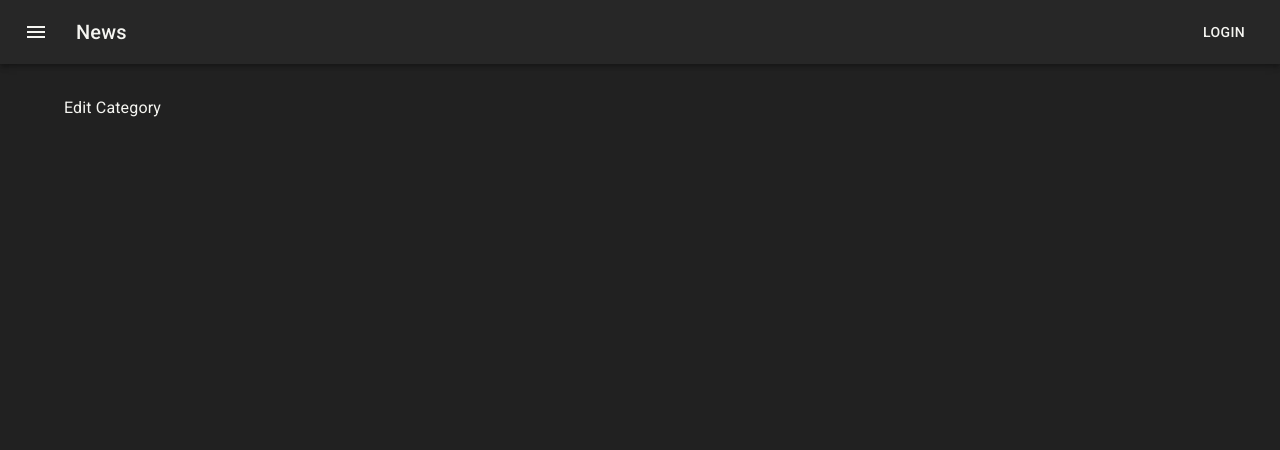
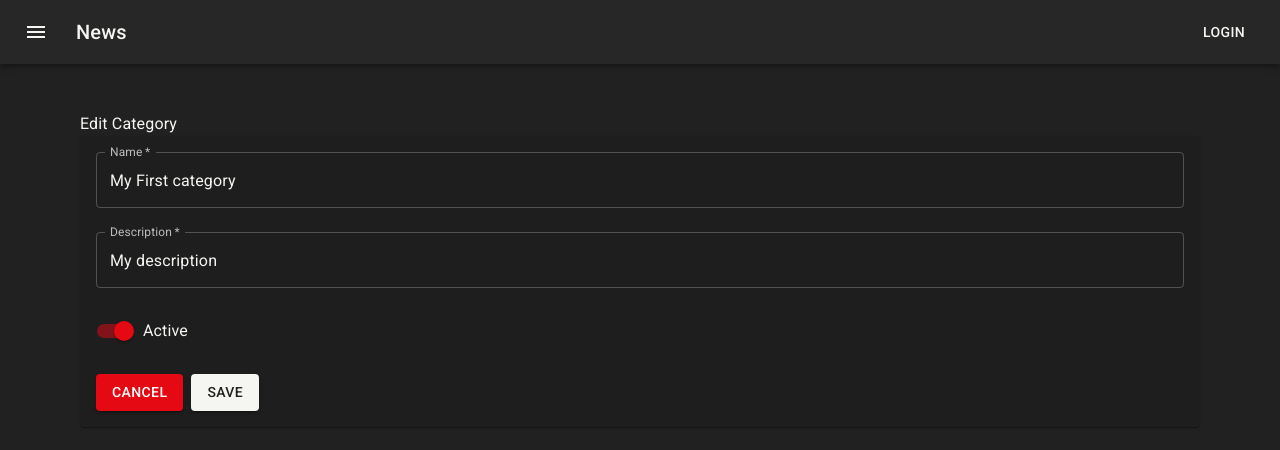
Before and after one commit to jeanmrtns/codeflix-admin, a React (Vite) app: page /categories/edit/one-id in a window 1280 px wide. Shown: the top 450 px of the page. Built offline with nearby package versions, Linux system fonts and the light colour scheme.

Commit message:
feature: create edit category page

```diff
--- a/src/features/categories/CategoryList.tsx
+++ b/src/features/categories/CategoryList.tsx
@@ -6,9 +6,22 @@ import {
   DataGrid,
   GridColDef,
   GridDeleteIcon,
+  GridRenderCellParams,
   GridToolbar,
 } from "@mui/x-data-grid"
 import { format } from "date-fns"
+import { Link } from "react-router-dom"
+
+function renderNameCell(row: GridRenderCellParams) {
+  return (
+    <Link
+      style={{ textDecoration: "none" }}
+      to={`/categories/edit/${row.row.id}`}
+    >
+      <Typography color="primary">{row.value}</Typography>
+    </Link>
+  )
+}
 
 function renderActiveCell(isActive: boolean) {
   return (
@@ -18,9 +31,9 @@ function renderActiveCell(isActive: boolean) {
   )
 }
 
-function renderCreatedDate(date: Date) {
+function renderCreatedDate(date: string) {
   return (
-    <time dateTime={date.toDateString()}>
+    <time dateTime={new Date(date).toDateString()}>
       {format(new Date(date), "MM/d/yyyy")}
     </time>
   )
@@ -48,6 +61,7 @@ const columns: GridColDef[] = [
     headerName: "Name",
     flex: 1,
     type: "string",
+    renderCell: renderNameCell,
   },
   {
     field: "is_active",
@@ -60,7 +74,7 @@ const columns: GridColDef[] = [
     field: "created_at",
     headerName: "Created At",
     flex: 1,
-    type: "dateTime",
+    type: "string",
     renderCell: (row) => renderCreatedDate(row.value),
   },
   {
--- a/src/features/categories/EditCategory.tsx
+++ b/src/features/categories/EditCategory.tsx
@@ -1,9 +1,84 @@
-import { Box, Typography } from "@mui/material"
+import {
+  Box,
+  Button,
+  ButtonGroup,
+  FormControl,
+  FormControlLabel,
+  Grid,
+  Paper,
+  Switch,
+  TextField,
+  Typography,
+} from "@mui/material"
+import { useParams } from "react-router-dom"
+import { useAppSelector } from "../../app/hooks"
+import { selectCategoryById } from "./categorySlice"
 
 export function EditCategory() {
+  const params = useParams()
+  const id = params.id || ""
+
+  const category = useAppSelector((state) => selectCategoryById(state, id))
+
   return (
-    <Box>
+    <Box padding={2}>
       <Typography>Edit Category</Typography>
+      <Paper sx={{ padding: 2, width: "100%" }}>
+        <form>
+          <Grid container spacing={3}>
+            <Grid item xs={12}>
+              <FormControl fullWidth>
+                <TextField
+                  name="name"
+                  label="Name"
+                  required
+                  value={category?.name}
+                />
+              </FormControl>
+            </Grid>
+            <Grid item xs={12}>
+              <FormControl fullWidth>
+                <TextField
+                  name="description"
+                  label="Description"
+                  required
+                  value={category?.description}
+                />
+              </FormControl>
+            </Grid>
+
+            <Grid item xs={12}>
+              <FormControlLabel
+                value={category.is_active}
+                control={
+                  <Switch
+                    checked={category.is_active}
+                    color="secondary"
+                    inputProps={{
+                      "aria-label": "controlled",
+                    }}
+                  />
+                }
+                label="Active"
+              />
+            </Grid>
+
+            <Grid item xs={12} sx={{ gap: 1, display: "flex" }}>
+              <Button
+                variant="contained"
+                color="secondary"
+                type="button"
+                href="/categories"
+              >
+                Cancel
+              </Button>
+              <Button variant="contained" color="primary" type="submit">
+                Save
+              </Button>
+            </Grid>
+          </Grid>
+        </form>
+      </Paper>
     </Box>
   )
 }
--- a/src/features/categories/categorySlice.ts
+++ b/src/features/categories/categorySlice.ts
@@ -6,17 +6,17 @@ interface Category {
   name: string
   description: string | null
   is_active: boolean
-  deleted_at: Date | null
-  created_at: Date
-  updated_at: Date
+  deleted_at: string | null
+  created_at: string
+  updated_at: string
 }
 
 const category: Category = {
   id: "one-id",
   name: "My First category",
   description: "My description",
-  created_at: new Date(),
-  updated_at: new Date(),
+  created_at: new Date().toString(),
+  updated_at: new Date().toString(),
   deleted_at: null,
   is_active: true,
 }
@@ -39,5 +39,21 @@ export const categorySlice = createSlice({
 
 export default categorySlice.reducer
 export const selectCategories = (state: RootState) => state.categories
+export const selectCategoryById = (state: RootState, id: string): Category => {
+  const category = state.categories.find((category) => category.id === id)
+
+  return (
+    category || {
+      description: "",
+      id: "",
+      name: "",
+      is_active: false,
+      created_at: "",
+      updated_at: "",
+      deleted_at: null,
+    }
+  )
+}
+
 export const { createCategory, updateCategory, deleteCategory } =
   categorySlice.actions
```
